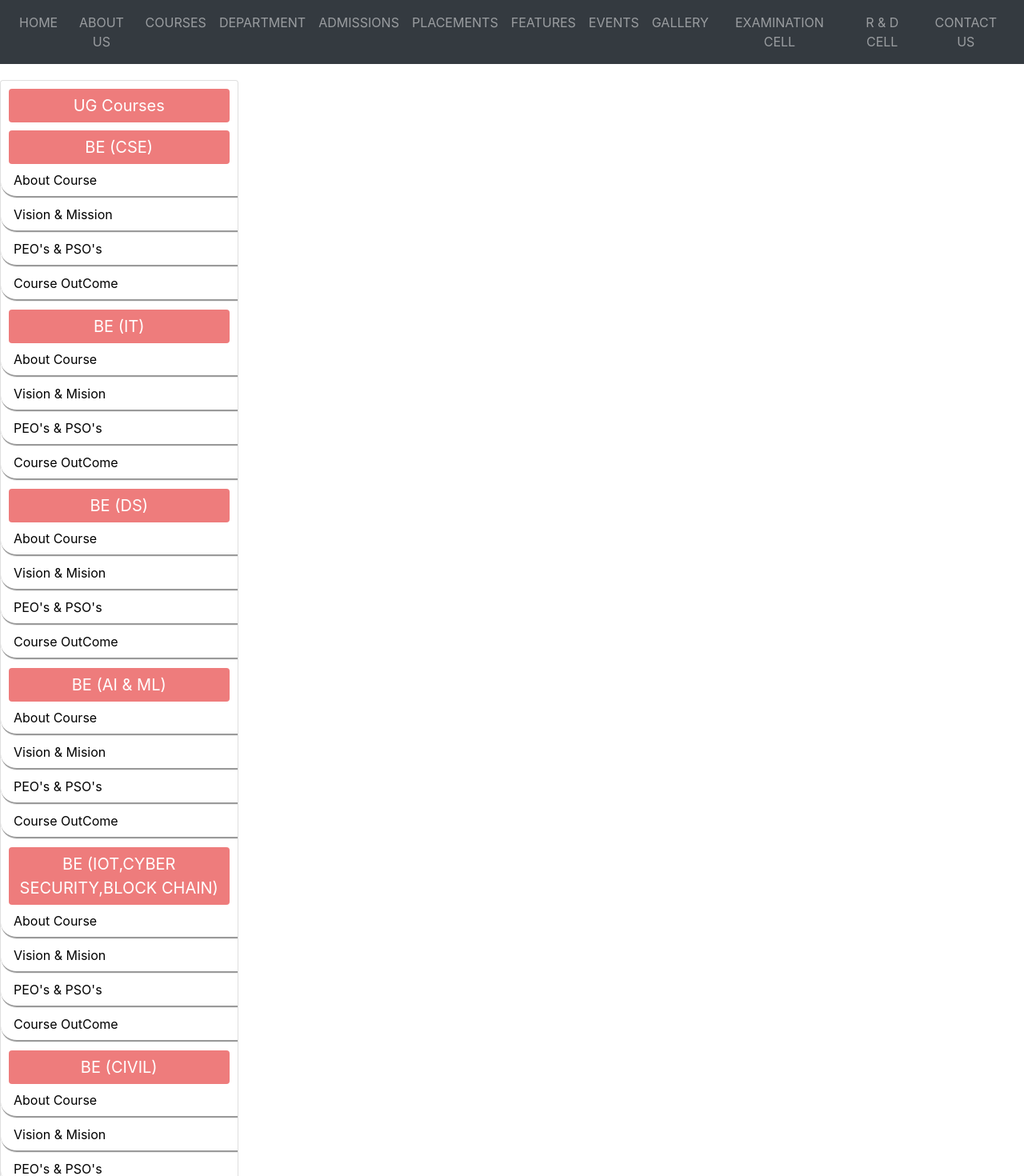
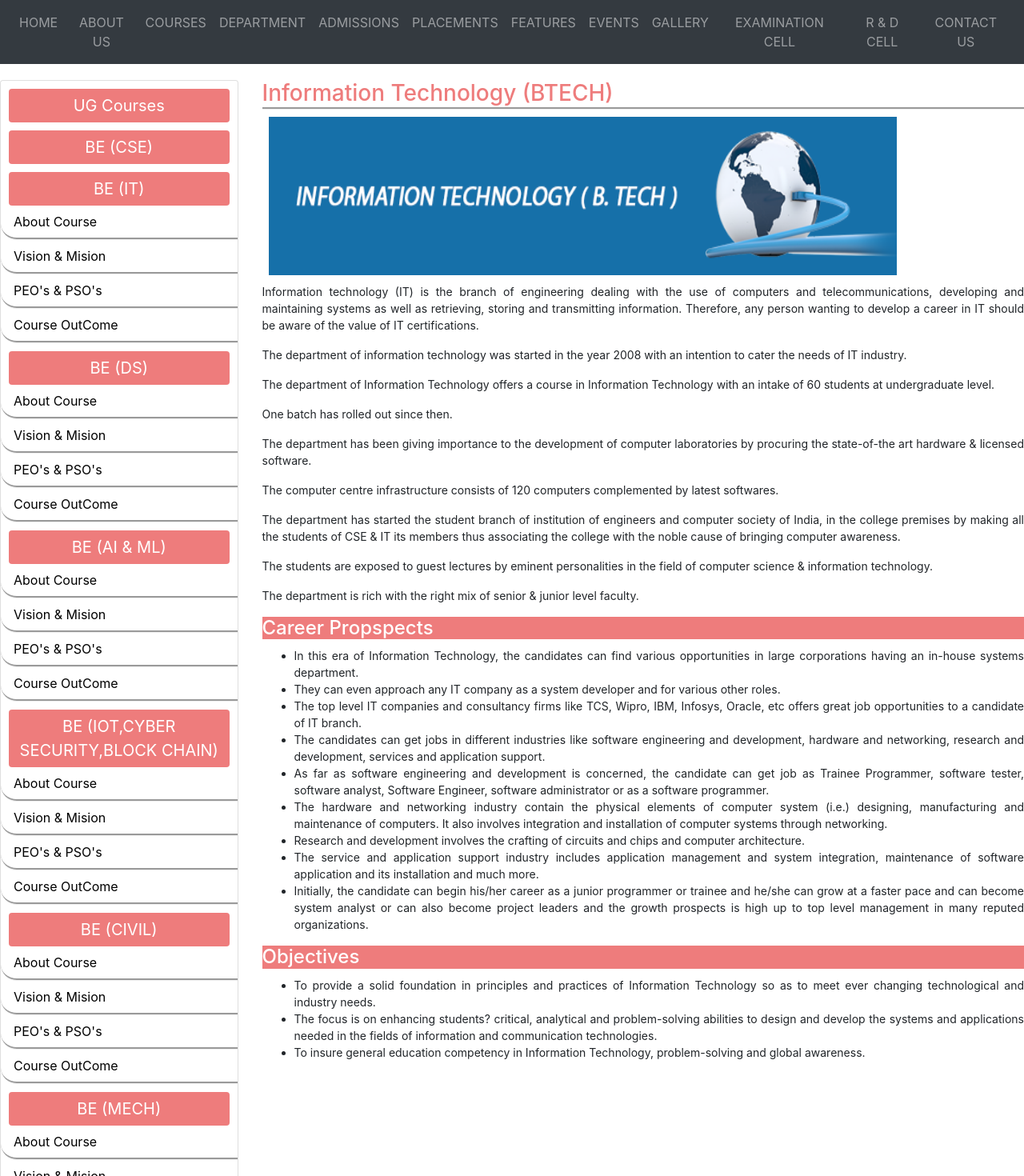
Before and after one commit to zubairdange/nawab-shah, a React (Create React App) app: page /ITBTECH in a window 1280 px wide. Shown: the top 1470 px of the page at 80% size. Built offline with nearby package versions, Linux system fonts and the light colour scheme.

Commit message:
added the diff components of IT Fields

```diff
--- /dev/null
+++ b/src/Components/LeftNav/UGCourses/BE(IT)/AboutCourseIT.jsx
@@ -0,0 +1,119 @@
+import React from "react";
+import "../BE(IT)/BEIT.css";
+// import imglogo from "../../../Images/imgaes1.png";
+import imgLogo from "../../../Images/ITimage.png";
+export const AboutCourseIT = () => {
+  return (
+    <div>
+      <h3 className="headerclass">Information Technology (BTECH)</h3>
+      <img src={imgLogo} className="cseimage"></img>
+      <p>
+        Information technology (IT) is the branch of engineering dealing with
+        the use of computers and telecommunications, developing and maintaining
+        systems as well as retrieving, storing and transmitting information.
+        Therefore, any person wanting to develop a career in IT should be aware
+        of the value of IT certifications.
+      </p>
+      <p>
+        The department of information technology was started in the year 2008
+        with an intention to cater the needs of IT industry.
+      </p>
+      <p>
+        The department of Information Technology offers a course in Information
+        Technology with an intake of 60 students at undergraduate level.
+      </p>
+      <p>One batch has rolled out since then.</p>
+      <p>
+        The department has been giving importance to the development of computer
+        laboratories by procuring the state-of-the art hardware &amp; licensed
+        software.
+      </p>
+      <p>
+        The computer centre infrastructure consists of 120 computers
+        complemented by latest softwares.
+      </p>
+      <p>
+        The department has started the student branch of institution of
+        engineers and computer society of India, in the college premises by
+        making all the students of CSE &amp; IT its members thus associating the
+        college with the noble cause of bringing computer awareness.
+      </p>
+      <p>
+        The students are exposed to guest lectures by eminent personalities in
+        the field of computer science &amp; information technology.
+      </p>
+      <p>
+        The department is rich with the right mix of senior &amp; junior level
+        faculty.{" "}
+      </p>
+      <h4>Career Propspects</h4>
+      <ul>
+        <li>
+          In this era of Information Technology, the candidates can find various
+          opportunities in large corporations having an in-house systems
+          department.
+        </li>
+        <li>
+          They can even approach any IT company as a system developer and for
+          various other roles.
+        </li>
+        <li>
+          The top level IT companies and consultancy firms like TCS, Wipro, IBM,
+          Infosys, Oracle, etc offers great job opportunities to a candidate of
+          IT branch.
+        </li>
+        <li>
+          The candidates can get jobs in different industries like software
+          engineering and development, hardware and networking, research and
+          development, services and application support.
+        </li>
+        <li>
+          As far as software engineering and development is concerned, the
+          candidate can get job as Trainee Programmer, software tester, software
+          analyst, Software Engineer, software administrator or as a software
+          programmer.
+        </li>
+        <li>
+          The hardware and networking industry contain the physical elements of
+          computer system (i.e.) designing, manufacturing and maintenance of
+          computers. It also involves integration and installation of computer
+          systems through networking.
+        </li>
+        <li>
+          Research and development involves the crafting of circuits and chips
+          and computer architecture.
+        </li>
+        <li>
+          The service and application support industry includes application
+          management and system integration, maintenance of software application
+          and its installation and much more.
+        </li>
+        <li>
+          Initially, the candidate can begin his/her career as a junior
+          programmer or trainee and he/she can grow at a faster pace and can
+          become system analyst or can also become project leaders and the
+          growth prospects is high up to top level management in many reputed
+          organizations.
+        </li>
+      </ul>{" "}
+      <h4>Objectives</h4>
+      <ul>
+        <li>
+          To provide a solid foundation in principles and practices of
+          Information Technology so as to meet ever changing technological and
+          industry needs.
+        </li>
+        <li>
+          The focus is on enhancing students? critical, analytical and
+          problem-solving abilities to design and develop the systems and
+          applications needed in the fields of information and communication
+          technologies.
+        </li>
+        <li>
+          To insure general education competency in Information Technology,
+          problem-solving and global awareness.
+        </li>
+      </ul>
+    </div>
+  );
+};
--- /dev/null
+++ b/src/Components/LeftNav/UGCourses/BE(IT)/BEIT.css
@@ -0,0 +1,32 @@
+.headerclass{
+    text-align: left;
+    color: #EE7C7C;
+
+    border-bottom: groove;
+
+}
+
+.cseimage{
+    justify-content: left;
+    margin-right: 150px;
+}
+p{
+    text-align: left;
+    margin-top: 10px;
+    font-size: 14px;
+    text-align: justify;
+
+}
+h4{
+    background-color: #EE7C7C;
+    color: white;
+
+    text-align: left;
+
+}
+ul{
+    text-align: left;
+    margin-top: 10px;
+    font-size: 14px;
+    text-align: justify;
+}
--- /dev/null
+++ b/src/Components/LeftNav/UGCourses/BE(IT)/PEOIT.jsx
@@ -0,0 +1,43 @@
+import React from "react";
+export const PEOIT = () => {
+  return (
+    <div>
+      <h3 className="headerclass">
+        BTECH-CSE-Program Educational Outcomes (PEOs)
+      </h3>
+      <ul>
+        <li>
+          PEO1 : Graduates will apply their programming skill sets in their
+          domains to provide solutions to real time problems.
+        </li>
+        <li>
+          PEO2 : Graduates will demonstrate their team spirit through effective
+          communication both in local and multi- national arena.
+        </li>
+        <li>
+          PEO3 : Graduates will adapt to the ever evolving software industry
+          through lifelong learning to provide effective solutions to benefit
+          the society in an ethical manner.
+        </li>
+      </ul>
+      <h3 className="headerclass">
+        BTECH-CSE-Program Specific Outcomes (PSOs)
+      </h3>
+      <ul>
+        <li>
+          PSO1 : Graduates will adapt to the ever evolving software industry
+          through lifelong learning to provide effective solutions to benefit
+          the society in an ethical manner.
+        </li>
+        <li>
+          PSO2 : Apply ethical software development practices in providing real
+          time solutions using latest development tools.
+        </li>
+        <li>
+          PSO2 : Demonstrate their adaptability to the ever evolving societal
+          needs in multidisciplinary fields.
+        </li>
+      </ul>
+    </div>
+  );
+};
--- /dev/null
+++ b/src/Components/LeftNav/UGCourses/BE(IT)/SourceOutcomeIT.jsx
@@ -0,0 +1,8 @@
+import React from "react";
+export const SourceOutcomeIT = () => {
+  return (
+    <div>
+      <h3 className="headerclass">CSE Course Outcomes</h3>
+    </div>
+  );
+};
--- /dev/null
+++ b/src/Components/LeftNav/UGCourses/BE(IT)/VisionMisionIT.jsx
@@ -0,0 +1,42 @@
+import React from "react";
+import "../BE(CSE)/BECSE.css";
+export const VisionMisionIT = () => {
+  return (
+    <div>
+      <h3 className="headerclass">BTECH-IT-Vision & Mission</h3>
+      <h4>Our Vision</h4>
+      <p>
+        To produce quality IT professionals, with an ability to adapt to ever
+        changing IT needs of local, national and international arena, through
+        effective teaching &amp; learning, interactions with alumni and
+        industry.
+      </p>
+
+      <h4>Our Mission</h4>
+      <ul>
+        <li>
+          To provide a holistic learning environment for students through
+          ethical practices.
+        </li>
+        <li>
+          To provide quality infrastructure through practical exposure to the
+          latest technology requirements.
+        </li>
+        <li>
+          To train the students in soft skills to excel in placements and
+          competitive exams at higher level the industry ready.
+        </li>
+        <li>
+          To have a healthy Industry - Institute interaction through faculty
+          development programs, student internships, guest lectures and using
+          latest teaching learning methodologies.
+        </li>
+        <li>
+          To provide effective platform to meet the industrial requirement and
+          provide research oriented environment for the faculty to meet the
+          continuous societal needs.
+        </li>
+      </ul>
+    </div>
+  );
+};
--- a/src/Components/LeftNav/UGCoursesDetails.jsx
+++ b/src/Components/LeftNav/UGCoursesDetails.jsx
@@ -1,4 +1,4 @@
-import React from "react";
+import React, { useState } from "react";
 import { Card, Row, Col, Button, Nav } from "react-bootstrap";
 import { BrowserRouter as Router, Switch, Route } from "react-router-dom";
 import "../LeftNav/LeftNav.css";
@@ -6,14 +6,25 @@ import { AboutCourse } from "./UGCourses/BE(CSE)/AboutCourse";
 import { VisionMision } from "./UGCourses/BE(CSE)/VisionMision";
 import { SourceOutcome } from "./UGCourses/BE(CSE)/SourceOutcome";
 import { PEO } from "./UGCourses/BE(CSE)/PEO";
+import { AboutCourseIT } from "./UGCourses/BE(IT)/AboutCourseIT";
+import { VisionMisionIT } from "./UGCourses/BE(IT)/VisionMisionIT";
+import { SourceOutcomeIT } from "./UGCourses/BE(IT)/SourceOutcomeIT";
+import { PEOIT } from "./UGCourses/BE(IT)/PEOIT";
 export const UGCoursesDetails = () => {
+  const [isshowCse, setIsShowCse] = useState(false);
+  const handleshow = () => {
+    setIsShowCse(true);
+  };
   return (
     <div style={{ marginTop: "20px" }}>
       <Row>
         <Col lg="3">
           <Card>
             <Button>UG Courses</Button>
-            <Button className="mybutton">BE (CSE)</Button>
+            <Button className="mybutton" onClick={handleshow}>
+              BE (CSE)
+            </Button>
+            {isshowCse && (
               <Nav className="navmainclass">
                 <Nav.Link className="navlinkclass" href="/CSEBTECH">
                   About Course
@@ -31,15 +42,24 @@ export const UGCoursesDetails = () => {
                   Course OutCome
                 </Nav.Link>
               </Nav>
+            )}
             <Button>BE (IT)</Button>
             <Nav className="navmainclass">
-              <Nav.Link className="navlinkclass">About Course</Nav.Link>
+              <Nav.Link className="navlinkclass" href="/ITBTECH">
+                About Course
+              </Nav.Link>
 
-              <Nav.Link className="navlinkclass">Vision & Mision</Nav.Link>
+              <Nav.Link className="navlinkclass" href="/B-IT-VisionMission">
+                Vision & Mision
+              </Nav.Link>
 
-              <Nav.Link className="navlinkclass">PEO's & PSO's</Nav.Link>
+              <Nav.Link className="navlinkclass" href="/B-IT-POSPSOS">
+                PEO's & PSO's
+              </Nav.Link>
 
-              <Nav.Link className="navlinkclass">Course OutCome</Nav.Link>
+              <Nav.Link className="navlinkclass" href="/B-IT-CourseOutcomes">
+                Course OutCome
+              </Nav.Link>
             </Nav>
             <Button>BE (DS)</Button>
             <Nav className="navmainclass">
@@ -171,6 +191,18 @@ export const UGCoursesDetails = () => {
               <Route path="/B-CSE-CourseOutcomes">
                 <SourceOutcome />
               </Route>
+              <Route path="/ITBTECH">
+                <AboutCourseIT />
+              </Route>
+              <Route path="/B-IT-VisionMission">
+                <VisionMisionIT />
+              </Route>
+              <Route path="/B-IT-POSPSOS">
+                <PEOIT />
+              </Route>
+              <Route path="/B-IT-CourseOutcomes">
+                <SourceOutcomeIT />
+              </Route>
             </Switch>
           </Router>
         </Col>
```
Also changed, not shown: src/Components/Images/ITimage.png (added). Lines whose indentation alone changed are shown as unchanged.
